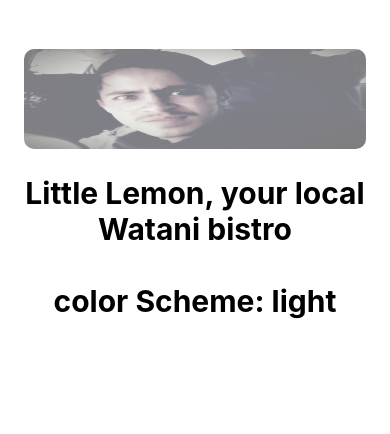
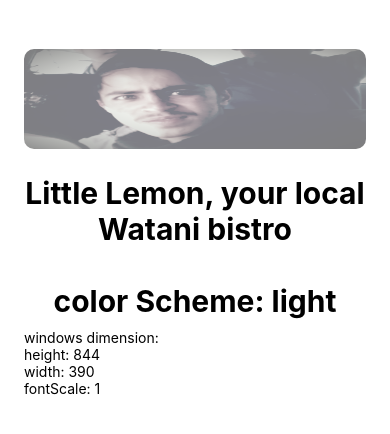
Before and after one commit to Hussain-hamim/Taskly, a React Native app: screen / in a window 390 px wide. Shown: the top 434 px of the page. Built offline with nearby package versions, Linux system fonts and the light colour scheme.

Commit message:
useWindowDimensions: for getting the latest dims of screen

```diff
--- a/components/Welcome.js
+++ b/components/Welcome.js
@@ -7,11 +7,13 @@ import {
   StyleSheet,
   Text,
   useColorScheme,
+  useWindowDimensions,
   View,
 } from "react-native";
 
 const Welcome = () => {
   const colorScheme = useColorScheme();
+  const { height, width, fontScale } = useWindowDimensions();
 
   return (
     <ScrollView
@@ -27,6 +29,11 @@ const Welcome = () => {
       <Text style={styles.title}>Little Lemon, your local Watani bistro</Text>
 
       <Text style={styles.title}>color Scheme: {colorScheme}</Text>
+
+      <Text>windows dimension:</Text>
+      <Text>height: {height}</Text>
+      <Text>width: {width}</Text>
+      <Text>fontScale: {fontScale}</Text>
     </ScrollView>
   );
 };
```
